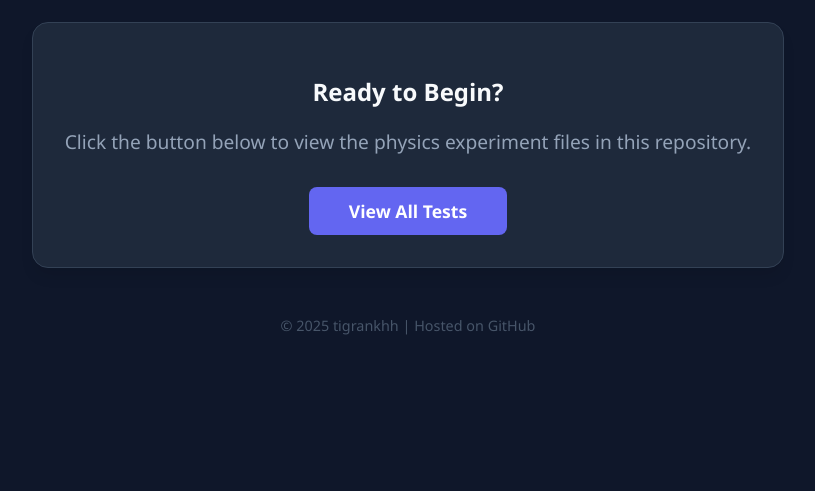
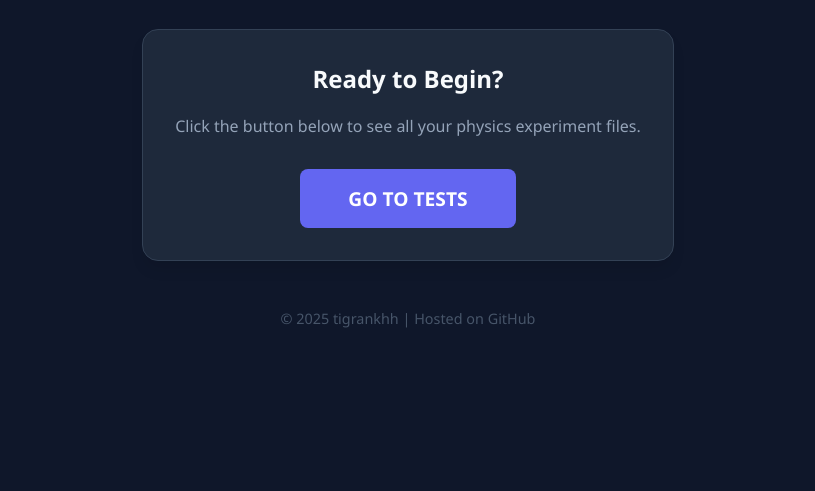
Before and after one commit to tigrankhh/physics, a plain HTML site: page index.html in a window 1280 px wide. Shown: the part 309-800 px from the top of the page, without its empty margins (232-1047 px from the left). Drawn offline with Linux system fonts and the light colour scheme.

Commit message:
Update index.html

```diff
--- a/index.html
+++ b/index.html
@@ -38,12 +38,6 @@
             -webkit-text-fill-color: transparent;
         }
 
-        p {
-            color: #94a3b8;
-            font-size: 1.2rem;
-            margin-bottom: 2rem;
-        }
-
         .test-section {
             background: var(--card);
             padding: 2rem;
@@ -56,14 +50,14 @@
             display: inline-block;
             background-color: var(--primary);
             color: white;
-            padding: 0.75rem 2.5rem;
+            padding: 1rem 3rem;
             border-radius: 0.5rem;
             text-decoration: none;
             font-weight: bold;
             transition: transform 0.2s, background-color 0.2s;
             cursor: pointer;
             border: none;
-            font-size: 1.1rem;
+            font-size: 1.2rem;
         }
 
             .btn:hover {
@@ -82,12 +76,13 @@
 
     <div class="container">
         <h1>Physics Tests</h1>
-        <p>Exploring the laws of the universe through code.</p>
+        <p style="color: #94a3b8; font-size: 1.2rem; margin-bottom: 2rem;">Exploring the laws of the universe through code.</p>
 
         <div class="test-section">
-            <h2>Ready to Begin?</h2>
-            <p>Click the button below to view the physics experiment files in this repository.</p>
-            <a href="https://github.com/tigrankhh/physics/tree/main" class="btn">View All Tests</a>
+            <h2 style="margin-top: 0;">Ready to Begin?</h2>
+            <p style="color: #94a3b8; margin-bottom: 2rem;">Click the button below to see all your physics experiment files.</p>
+
+            <a href="https://github.com/tigrankhh/physics/tree/main" class="btn">GO TO TESTS</a>
         </div>
 
         <div class="footer">
```
